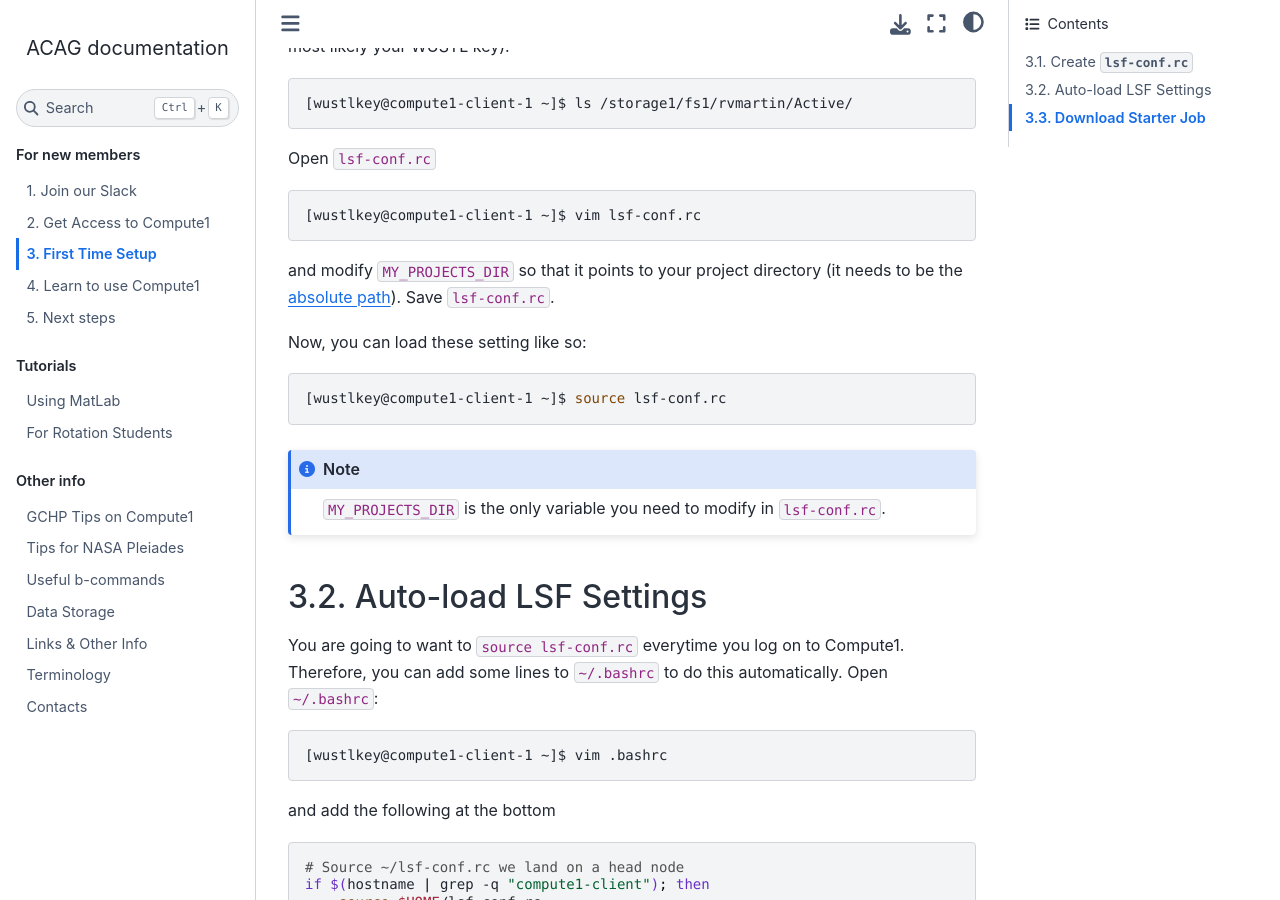
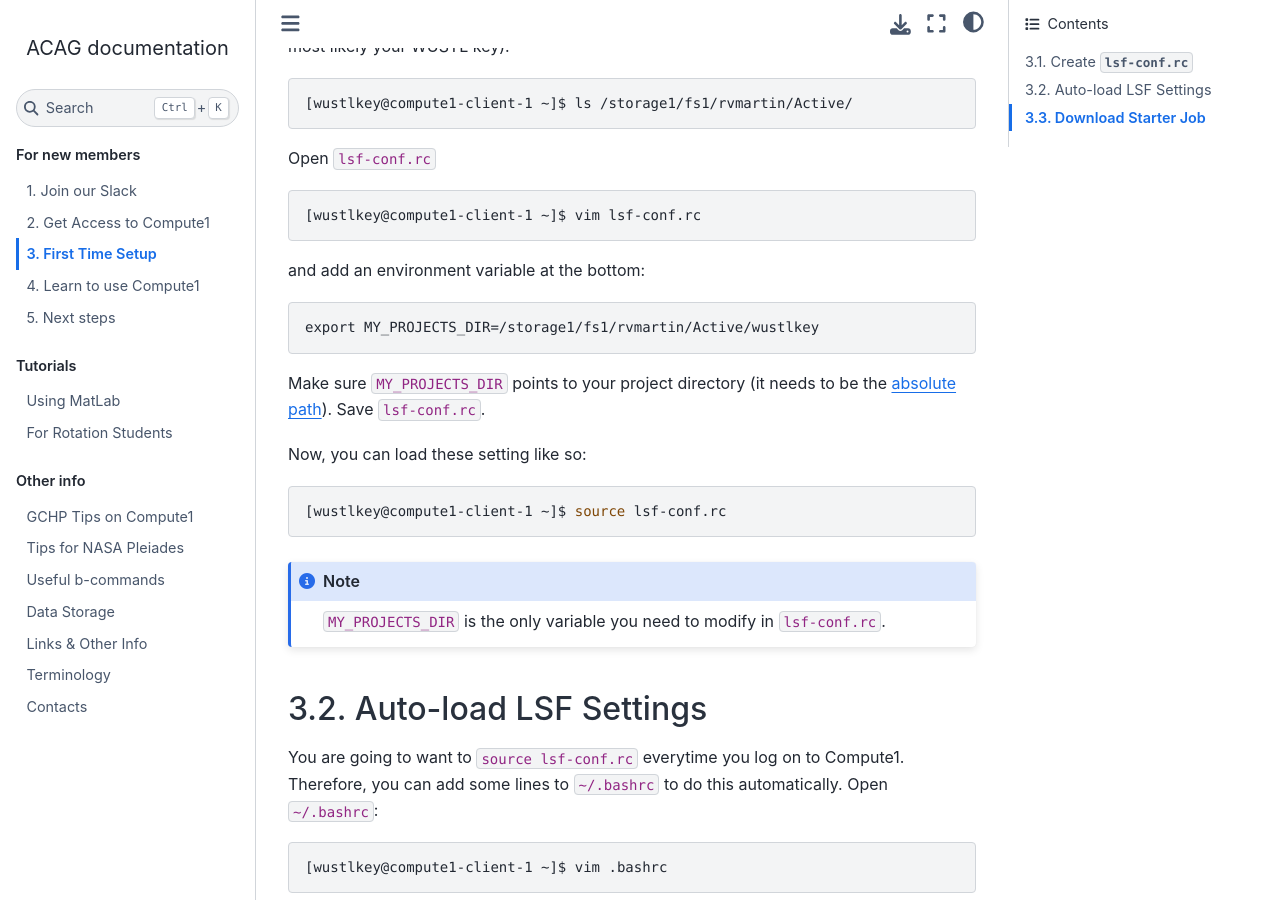
Before and after one commit to Atmospheric-Composition-Analysis-Group/Getting-Started, a Sphinx documentation site: the page built from source/getting_started/first_time_setup.rst, in a window 1280 px wide and 900 px high, scrolled down 922 px. Built offline with Sphinx 7.4.7 and the Sphinx Book theme 1.1.4, drawn with Linux system fonts in a browser that asks for light colours.

Commit message:
Small fix

```diff
--- a/source/getting_started/first_time_setup.rst
+++ b/source/getting_started/first_time_setup.rst
@@ -49,7 +49,13 @@ Open :code:`lsf-conf.rc`
 
    [wustlkey@compute1-client-1 ~]$ vim lsf-conf.rc
 
-and modify :code:`MY_PROJECTS_DIR` so that it points to your project directory (it needs to be the :term:`absolute path`).
+and add an environment variable at the bottom:
+
+.. code-block:: console
+
+   export MY_PROJECTS_DIR=/storage1/fs1/rvmartin/Active/wustlkey
+
+Make sure :code:`MY_PROJECTS_DIR` points to your project directory (it needs to be the :term:`absolute path`).
 Save :code:`lsf-conf.rc`.
 
 Now, you can load these setting like so:
```
